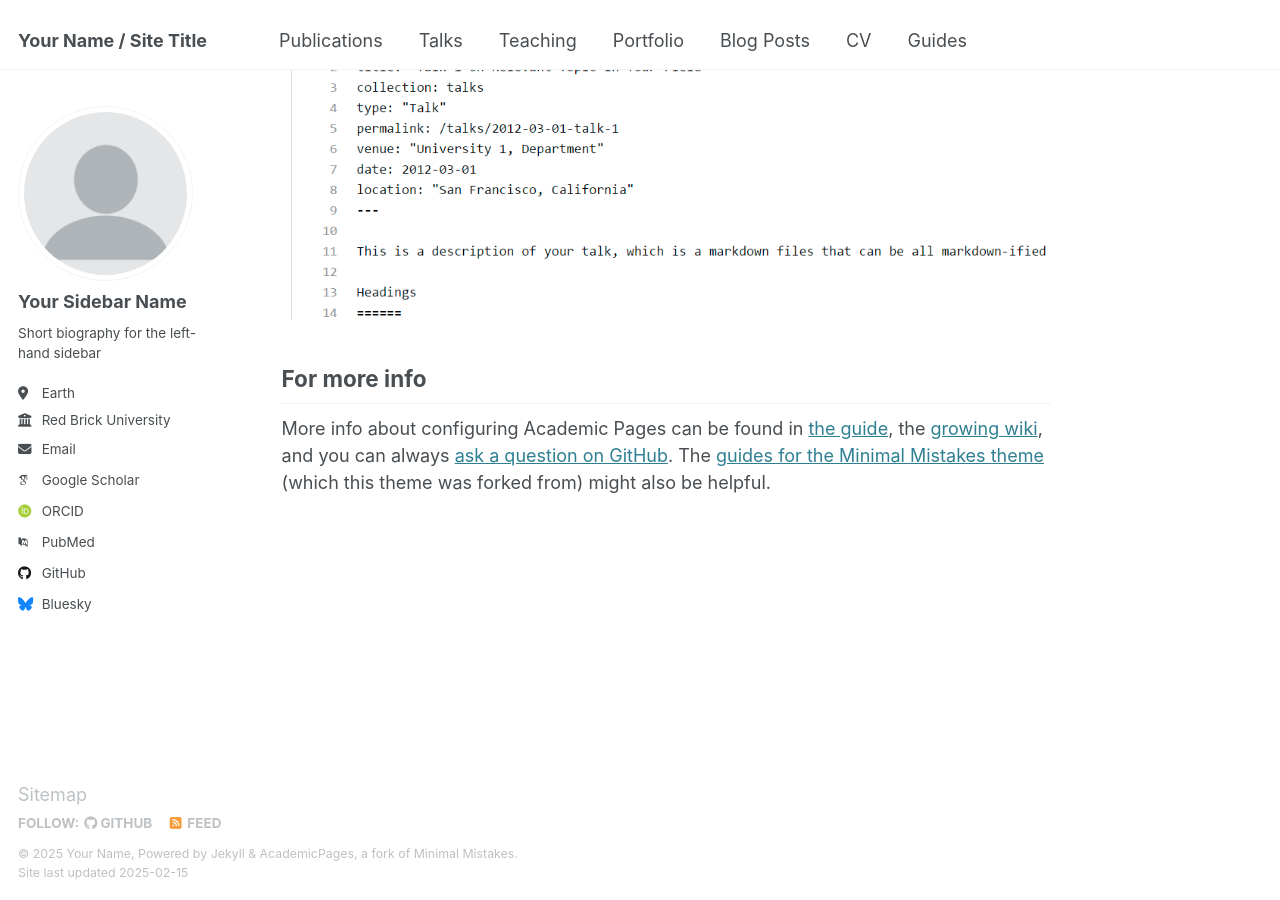
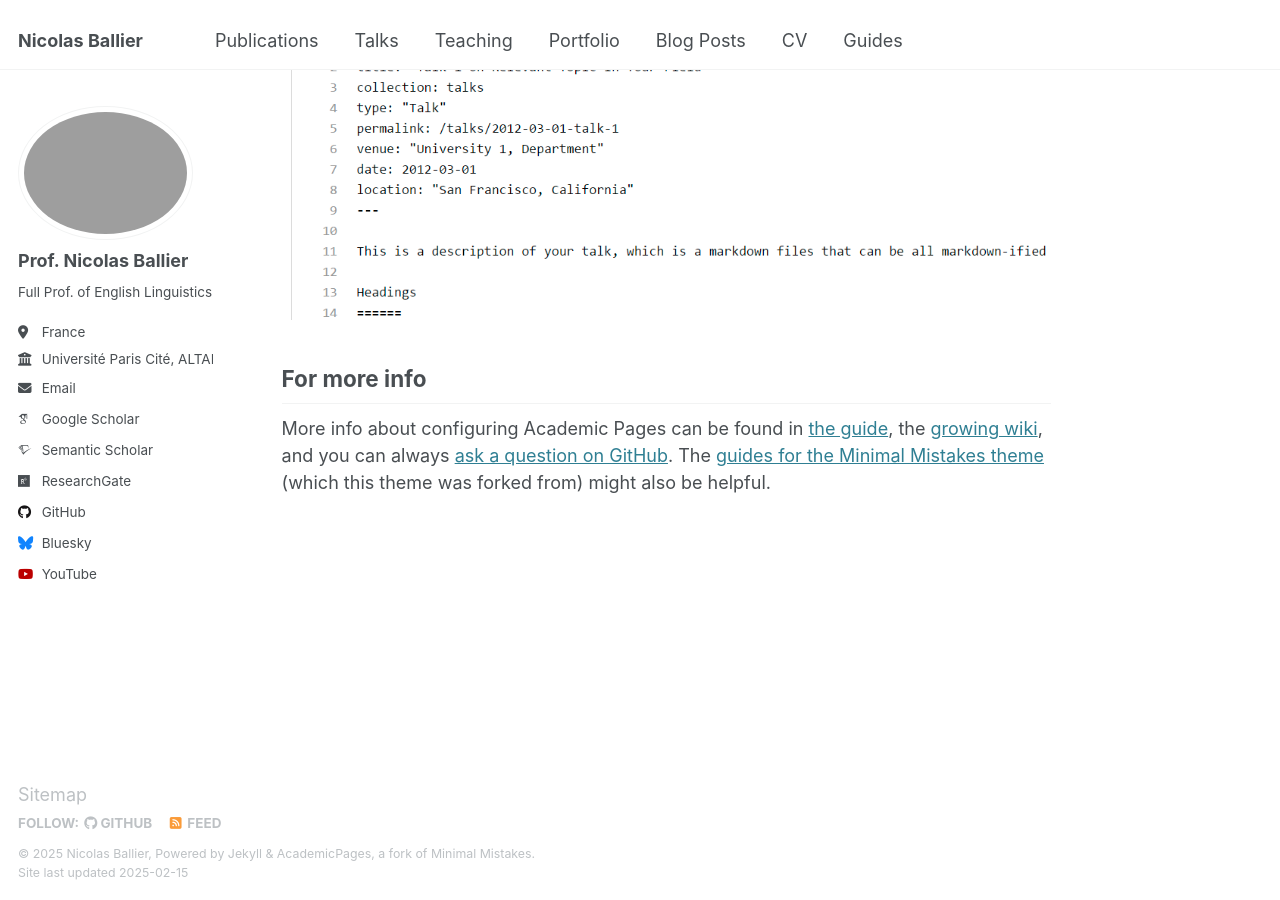
Before and after one commit to nballier/nballier.github.io, a Jekyll site: the page built from _pages/about.md, in a window 1280 px wide and 900 px high, scrolled down 2642 px. Built offline with Jekyll 4.4.1, drawn with Linux system fonts in a browser that asks for light colours; some web fonts are replaced.

Commit message:
Update _config.yml
Ballier corrected

```diff
--- a/_config.yml
+++ b/_config.yml
@@ -9,48 +9,48 @@
 # Basic Site Settings
 locale                   : "en-US"
 site_theme               : "default"
-title                    : "Your Name / Site Title"
+title                    : "Nicolas Ballier"
 title_separator          : "-"
-name                     : &name "Your Name"
-description              : &description "personal description"
-url                      : https://academicpages.github.io # the base hostname & protocol for your site e.g. "https://[your GitHub username].github.io"
+name                     : &name "Nicolas Ballier"
+description              : &description "Linguist"
+url                      : "https://nballier.github.io/" # the base hostname & protocol for your site e.g. "https://[your GitHub username].github.io"
 baseurl                  : "" # the subpath of your site, e.g. "/blog"
-repository               : "academicpages/academicpages.github.io"
+repository               : "https://nballier.github.io/" #academicpages/academicpages.github.io"
 
 # Site Author - The following control what appear as part of the author content on the side bar.
 #               If a field is blank the icon and link will not appear, otherwise it will be shown.
 #               Additional customization can be done by editing /_includes/author-profile.html
 author:
   # Biographic information
-  avatar           : "profile.png"
-  name             : "Your Sidebar Name"
+  avatar           : "" #"profile.png"
+  name             : "Prof. Nicolas Ballier"
   pronouns         : # example: "she/her"
-  bio              : "Short biography for the left-hand sidebar"
-  location         : "Earth"
-  employer         : "Red Brick University"
-  uri              : # URL
-  email            : "none@example.org"
+  bio              : "Full Prof. of English Linguistics"
+  location         : "France"
+  employer         : "Université Paris Cité, ALTAE lab"
+  url              : "https://clillac-arp.u-paris.fr/annuaire/ballier-nicolas/"
+  email            : "firstname.lastname@u-paris.fr"
 
   # Academic websites
   arxiv            : # URL - Update with the correct link to your profile
-  googlescholar    : "https://scholar.google.com/citations?user=PS_CX0AAAAAJ"
-  impactstory      : # URL
-  orcid            : "http://orcid.org/yourorcidurl"
-  semantic         : # URL
-  pubmed           : "https://www.ncbi.nlm.nih.gov/pubmed/?term=john+snow"
-  researchgate     : # URL
-  scopus           : # URL
+  googlescholar    : "https://scholar.google.com/citations?user=1DqF0BgAAAAJ&hl=fr&oi=ao"
+  ACL anthology    : "https://aclanthology.org/people/n/nicolas-ballier/"
+  ORCID            : "https://orcid.org/0000-0003-2179-1043"
+  semantic         : "https://www.semanticscholar.org/author/Nicolas-Ballier/20486050"
+  HAL              : "https://cv.hal.science/nicolas-ballier"
+  researchgate     : "https://www.researchgate.net/profile/Nicolas-Ballier"
+  dblp             : "https://dblp.org/pid/203/5539.html"
 
   # Repositories and software development
   bitbucket        : # Username - Update with your username on the site
   codepen          : # Username
   dribbble         : # Username
-  github           : "academicpages"
+  github           : "https://github.com/nballier/"
   kaggle           : # Username
   stackoverflow    : # User number or user number and name (i.e., use "1" or "1/jeff-atwood")
 
   # Social media
-  bluesky          : "bsky.app" # Replace this with you Bluesky username
+  bluesky          : "bsky.app" # Replace this with your Bluesky username
   facebook         : # Username
   flickr           : # Username
   foursquare       : # Username
@@ -72,7 +72,7 @@ author:
   weibo            : # Username
   wikipedia        : # Username
   xing             : # Username
-  youtube          : # Username
+  youtube          : "" #https://www.youtube.com/watch?v=nokwdPdj3Xc"
   zhihu            : # Username
 
 # Publication Category - The following the list of publication categories and their headings
```
